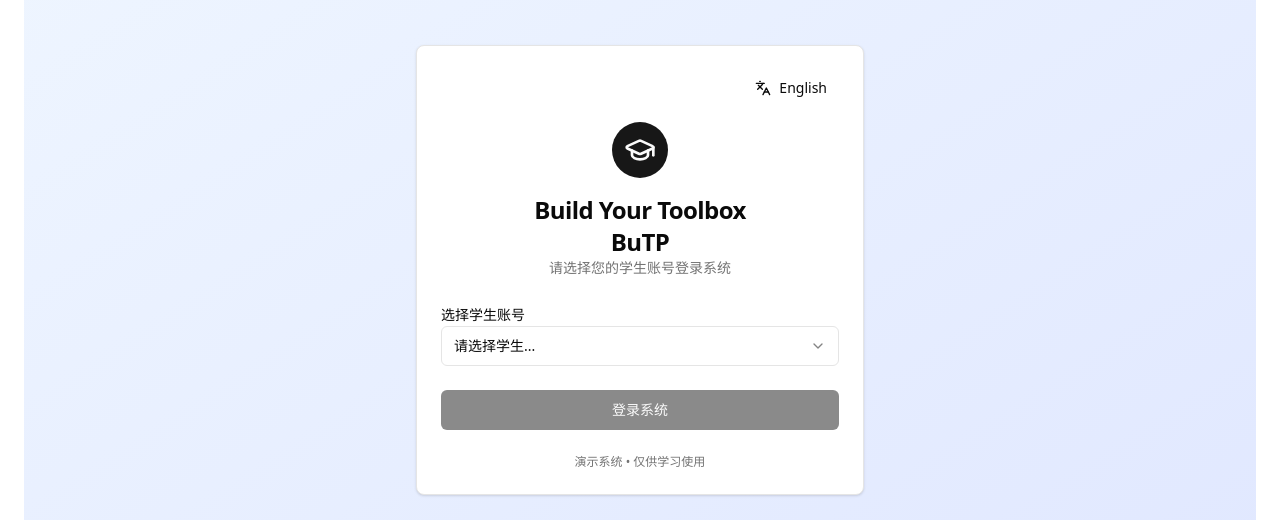
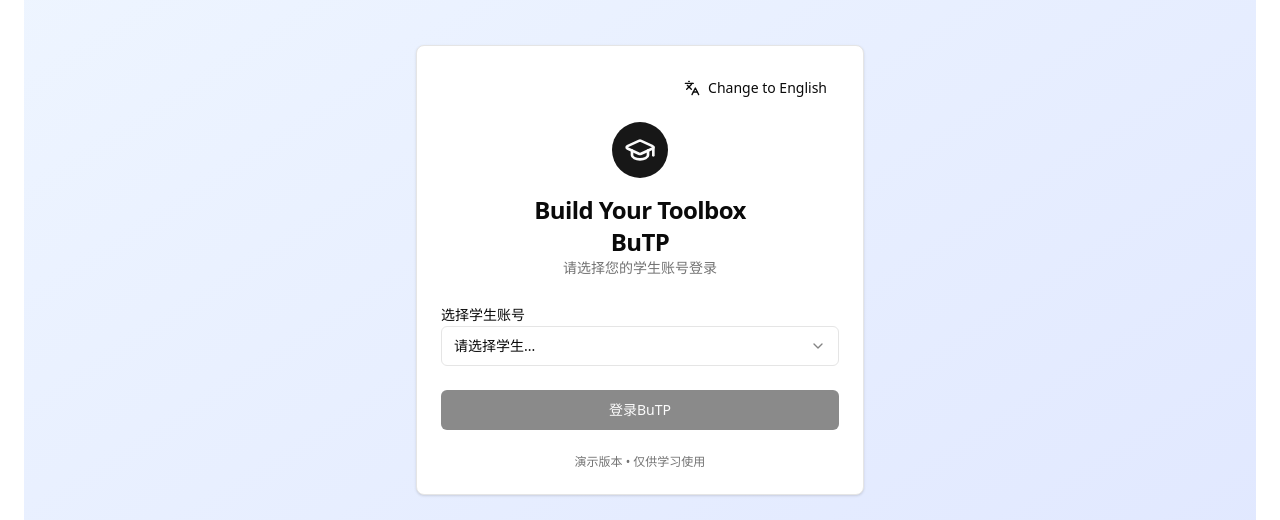
Before and after one commit to Zzuss/butp, a Next.js app: page /login in a window 1280 px wide. Shown: the part 146-666 px from the top of the page. Built offline with nearby package versions, Linux system fonts and the light colour scheme.

Commit message:
重新连接数据库，增添sidebar切换按钮

```diff
--- a/components/layout/sidebar.tsx
+++ b/components/layout/sidebar.tsx
@@ -15,7 +15,8 @@ import {
   X,
   ChevronLeft,
   ChevronRight,
-  Info
+  Info,
+  Languages
 } from "lucide-react"
 import { Sidebar, SidebarHeader, SidebarContent, SidebarItem } from "@/components/ui/sidebar"
 import { Button } from "@/components/ui/button"
@@ -61,10 +62,15 @@ const sidebarItems = [
 export function AppSidebar() {
   const pathname = usePathname()
   const { currentStudent, logout } = useSimpleAuth()
-  const { t } = useLanguage()
+  const { t, language, setLanguage } = useLanguage()
   const [isMobile, setIsMobile] = useState(false)
   const [isOpen, setIsOpen] = useState(false)
   const [isCollapsed, setIsCollapsed] = useState(false)
+
+  // 切换语言函数
+  const toggleLanguage = () => {
+    setLanguage(language === 'zh' ? 'en' : 'zh')
+  }
 
   // 检测是否为移动设备
   useEffect(() => {
@@ -163,6 +169,19 @@ export function AppSidebar() {
           <div className={`border-t border-border mt-auto ${isCollapsed ? 'p-2' : 'p-4'}`}>
             {!isCollapsed ? (
               <>
+          {/* 语言切换按钮 */}
+          <div className="mb-3">
+            <Button
+              variant="ghost"
+              size="sm"
+              onClick={toggleLanguage}
+              className="w-full flex items-center gap-2 justify-start"
+            >
+              <Languages className="h-4 w-4" />
+              <span>{language === 'zh' ? 'Change to English' : '切换为中文'}</span>
+            </Button>
+          </div>
+
           <div className="flex items-center gap-3 mb-3">
             <div className="flex-shrink-0">
               <div className="w-8 h-8 bg-primary rounded-full flex items-center justify-center">
@@ -186,6 +205,17 @@ export function AppSidebar() {
               </>
             ) : (
               <div className="flex flex-col items-center gap-2">
+                {/* 语言切换按钮 - 折叠状态 */}
+                <Button
+                  variant="ghost"
+                  size="icon"
+                  onClick={toggleLanguage}
+                  title={language === 'zh' ? 'Change to English' : '切换为中文'}
+                  className="w-8 h-8"
+                >
+                  <Languages className="h-4 w-4" />
+                </Button>
+
                 <div className="w-8 h-8 bg-primary rounded-full flex items-center justify-center">
                   <User className="h-4 w-4 text-primary-foreground" />
                 </div>
--- a/contexts/language-context.tsx
+++ b/contexts/language-context.tsx
@@ -21,13 +21,13 @@ const translations: Record<Language, Record<string, string>> = {
     // 登录页面
     'login.title.line1': 'Build Your Toolbox',
     'login.title.line2': 'BuTP',
-    'login.description': '请选择您的学生账号登录系统',
+    'login.description': '请选择您的学生账号登录',
     'login.select.label': '选择学生账号',
     'login.select.placeholder': '请选择学生...',
-    'login.button.login': '登录系统',
+    'login.button.login': '登录BuTP',
     'login.button.loading': '登录中...',
-    'login.demo.text': '演示系统 • 仅供学习使用',
-    'login.language.switch': 'English',
+    'login.demo.text': '演示版本 • 仅供学习使用',
+    'login.language.switch': 'Change to English',
     'login.alert.select': '请选择一个学生账号',
 
     // 侧边栏
@@ -221,7 +221,7 @@ const translations: Record<Language, Record<string, string>> = {
     'login.button.login': 'Login System',
     'login.button.loading': 'Logging in...',
     'login.demo.text': 'Demo System • For Learning Purpose Only',
-    'login.language.switch': '中文',
+    'login.language.switch': '切换为中文',
     'login.alert.select': 'Please select a student account',
 
     // 侧边栏
```
